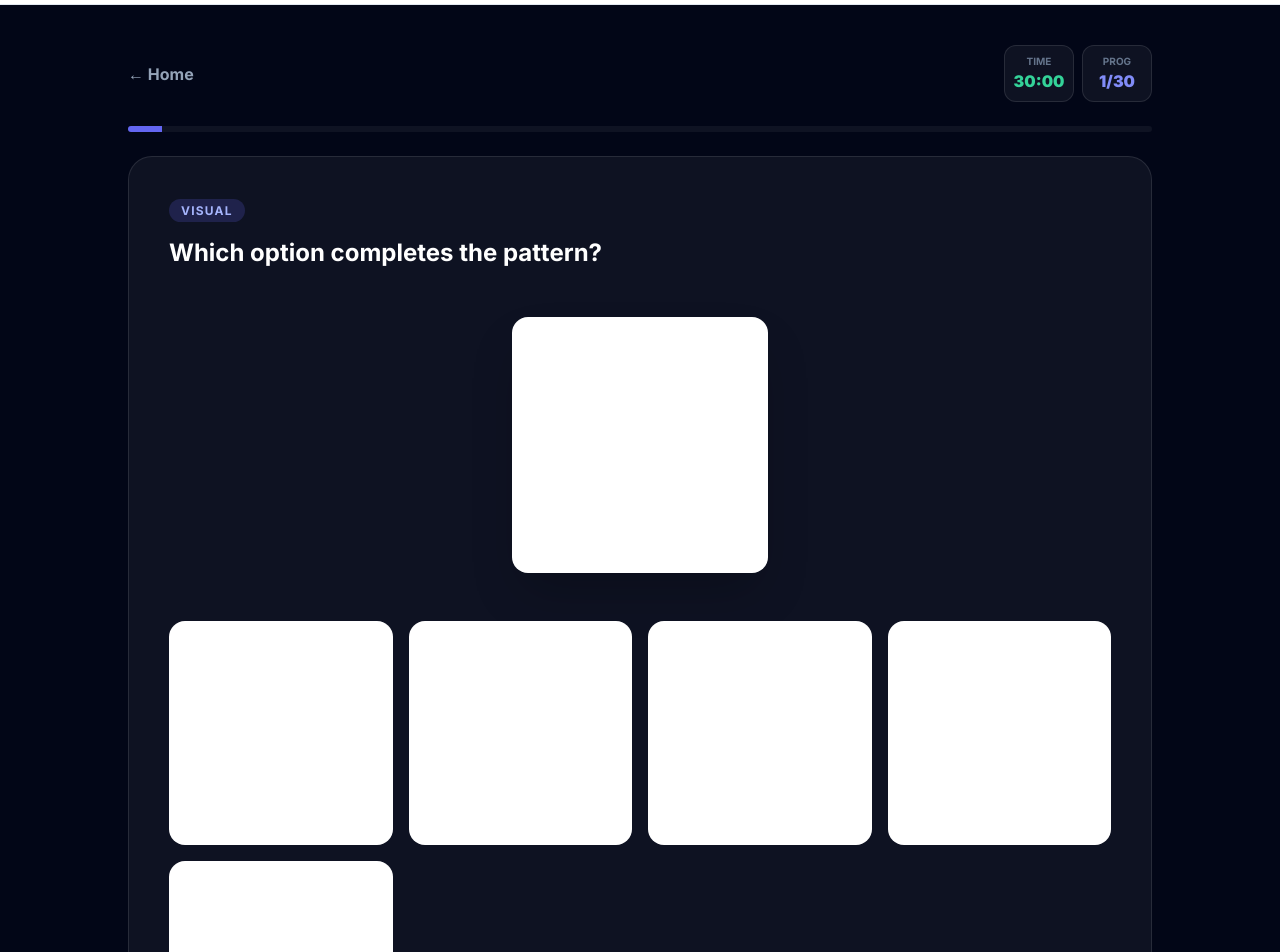
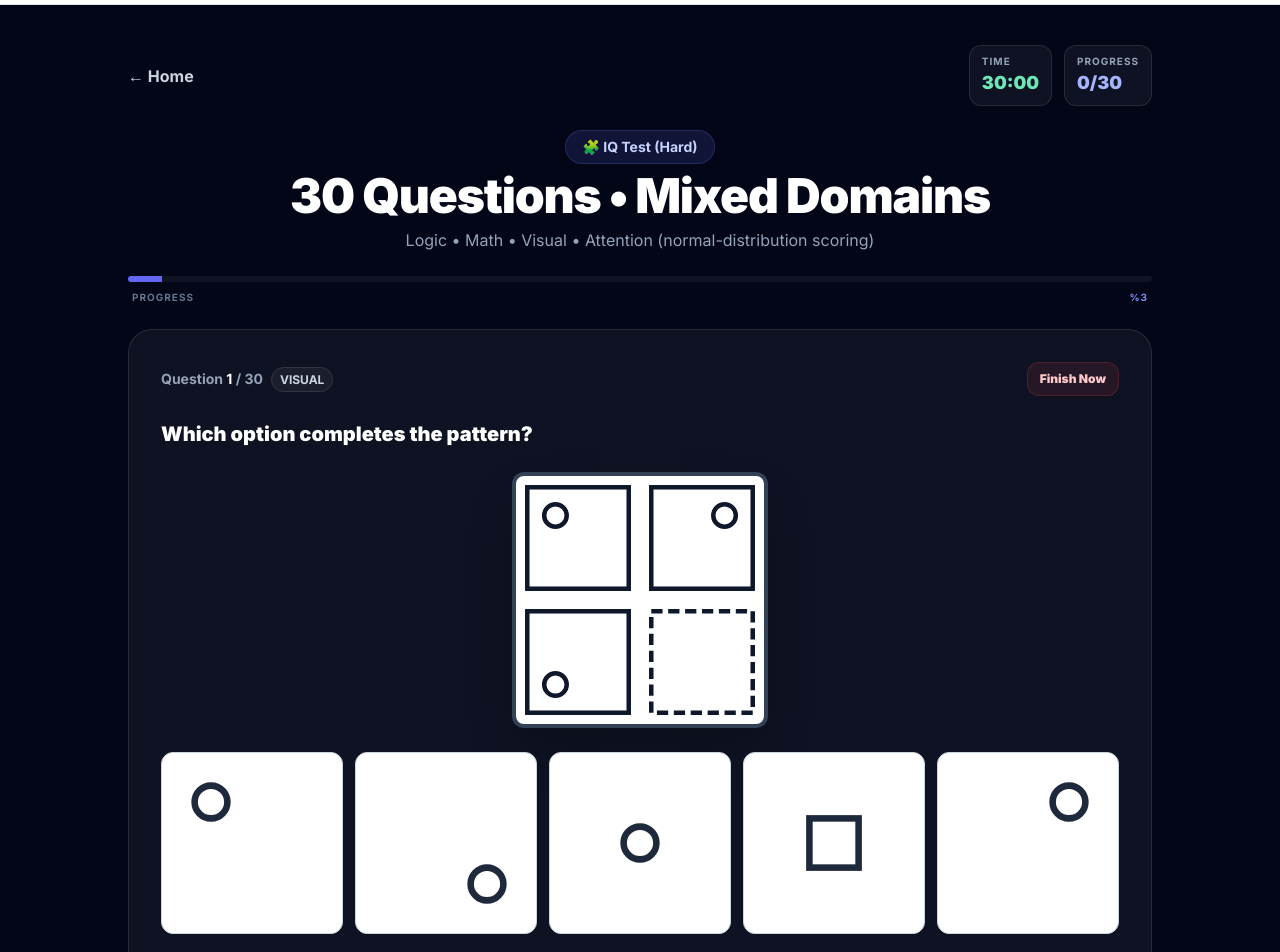
Before and after one commit to kuarkcoin/testdunya, a Next.js app: page /iq-test in a window 1280 px wide. Shown: the part 60-1012 px from the top of the page. Built offline with nearby package versions, Linux system fonts and the light colour scheme.

Commit message:
Update page.tsx

```diff
--- a/app/iq-test/page.tsx
+++ b/app/iq-test/page.tsx
@@ -8,17 +8,70 @@ import SvgRenderer, { SvgData } from '../components/SvgRenderer';
 import { questions } from '../data/questions';
 
 // -------------------- TİP TANIMLAMALARI --------------------
+
 type Domain = 'logic' | 'math' | 'visual' | 'attention';
-type IQQuestion = any;
-type AnswerState = { selected: number | null; correct: boolean | null; };
+
+type IQQuestion =
+  | {
+      id: string;
+      domain: Domain;
+      type: 'sequence' | 'analogy' | 'word-problem' | 'odd-one-out-text' | 'counting' | 'logic-puzzle';
+      prompt: string;
+      optionsText: string[];
+      correct: number;
+    }
+  | {
+      id: string;
+      domain: Domain;
+      type: 'grid-missing';
+      prompt: string;
+      grid: string[];
+      options: string[][];
+      correct: number;
+    }
+  | {
+      id: string;
+      domain: Domain;
+      type: 'grid-odd-one-out';
+      prompt: string;
+      options: string[][];
+      correct: number;
+    }
+  | {
+      id: string;
+      domain: Domain;
+      type: 'visual-matrix' | 'visual-matrix-2x2' | 'visual-matrix-3x3';
+      prompt: string;
+      questionSvg: SvgData;
+      options: { svg: SvgData }[];
+      correct: number;
+    };
+
+type AnswerState = {
+  selected: number | null;
+  correct: boolean | null;
+};
 
 // -------------------- YARDIMCI FONKSİYONLAR --------------------
-function clamp(n: number, a: number, b: number) { return Math.max(a, Math.min(b, n)); }
+
+function clamp(n: number, a: number, b: number) {
+  return Math.max(a, Math.min(b, n));
+}
+
+function normCdf(z: number) {
+  const t = 1 / (1 + 0.2316419 * Math.abs(z));
+  const d = 0.3989423 * Math.exp((-z * z) / 2);
+  let p = d * t * (0.3193815 + t * (-0.3565638 + t * (1.781478 + t * (-1.821256 + t * 1.330274))));
+  if (z > 0) p = 1 - p;
+  return p;
+}
+
 function useWindowSize() {
   const [size, setSize] = useState({ width: 0, height: 0 });
   useEffect(() => {
     function onResize() { setSize({ width: window.innerWidth, height: window.innerHeight }); }
-    onResize(); window.addEventListener('resize', onResize);
+    onResize();
+    window.addEventListener('resize', onResize);
     return () => window.removeEventListener('resize', onResize);
   }, []);
   return size;
@@ -28,7 +81,14 @@ function CellGrid({ grid }: { grid: string[] }) {
   return (
     <div className="inline-grid grid-cols-5 gap-1 p-3 rounded-2xl bg-white/5 border border-white/10">
       {grid.join('').split('').map((ch, i) => (
-        <div key={i} className={`w-5 h-5 rounded-md border ${ch === '#' ? 'bg-indigo-400/80 border-indigo-200/40 shadow-[0_0_10px_rgba(99,102,241,0.35)]' : 'bg-slate-900/60 border-white/10'}`} />
+        <div
+          key={i}
+          className={`w-5 h-5 rounded-md border ${
+            ch === '#'
+              ? 'bg-indigo-400/80 border-indigo-200/40 shadow-[0_0_10px_rgba(99,102,241,0.35)]'
+              : 'bg-slate-900/60 border-white/10'
+          }`}
+        />
       ))}
     </div>
   );
@@ -44,19 +104,27 @@ function getBadge(iq: number) {
 }
 
 // -------------------- ANA BİLEŞEN --------------------
+
 export default function IQTestPage() {
   const data = questions as unknown as IQQuestion[];
+
   const [idx, setIdx] = useState(0);
   const [answers, setAnswers] = useState<Record<string, AnswerState>>({});
-  const [timeLeft, setTimeLeft] = useState(30 * 60);
+
+  const TOTAL_TIME = 30 * 60;
+  const [timeLeft, setTimeLeft] = useState(TOTAL_TIME);
   const [started, setStarted] = useState(false);
   const [finished, setFinished] = useState(false);
-  const { width, height } = useWindowSize();
 
   // Soruya odaklanmak için Ref
   const questionAreaRef = useRef<HTMLDivElement>(null);
 
-  // ✅ SCROLL FIX: "Yukarı fırlama" sorununu çözen geliştirilmiş mantık
+  const total = data.length || 20;
+  const q = data[idx];
+
+  const { width, height } = useWindowSize();
+
+  // ✅ SCROLL FIX: Soru değiştiğinde tam olarak soru alanına (gecikmeli ve ofsetli) kaydırır
   useEffect(() => {
     if (!finished && questionAreaRef.current) {
       const timer = setTimeout(() => {
@@ -64,127 +132,270 @@ export default function IQTestPage() {
           behavior: 'smooth',
           block: 'start',
         });
-        // Ofset: Başlığın tepesine yapışmaması için 100px yukarıda durdurur
-        if (window.scrollY > 100) {
-            window.scrollBy(0, -110);
+
+        // Header'a çok yapışmaması için 100px pay bırakır
+        const scrolledY = window.scrollY;
+        if (scrolledY > 50) {
+           window.scrollBy(0, -100);
         }
-      }, 100); // 100ms gecikme render çakışmasını önler
+      }, 100);
       return () => clearTimeout(timer);
     }
   }, [idx, finished]);
 
+  // Zaman sayacı
   useEffect(() => {
     if (!started || finished) return;
-    if (timeLeft <= 0) { setFinished(true); return; }
+    if (timeLeft <= 0) {
+      setFinished(true);
+      return;
+    }
     const t = setInterval(() => setTimeLeft((p) => p - 1), 1000);
     return () => clearInterval(t);
   }, [started, finished, timeLeft]);
 
-  const q = data[idx];
-  const total = data.length;
   const answeredCount = useMemo(() => Object.values(answers).filter((a) => a.selected !== null).length, [answers]);
 
   const selectAnswer = (choiceIndex: number) => {
     if (!q || finished || timeLeft <= 0) return;
     setStarted(true);
-    const answerKey = q.id ? String(q.id) : String(idx);
-    setAnswers(prev => ({ ...prev, [answerKey]: { selected: choiceIndex, correct: choiceIndex === Number(q.correct) } }));
+
+    const answerKey = (q as any)?.id ? String((q as any).id) : String(idx);
+    const correctIndex = Number((q as any).correct);
+    const isCorrect = choiceIndex === correctIndex;
+
+    setAnswers((prev) => ({
+      ...prev,
+      [answerKey]: { selected: choiceIndex, correct: isCorrect },
+    }));
   };
 
-  const next = () => setIdx(p => clamp(p + 1, 0, total - 1));
-  const prev = () => setIdx(p => clamp(p - 1, 0, total - 1));
+  const next = () => setIdx((p) => clamp(p + 1, 0, (data.length || 1) - 1));
+  const prev = () => setIdx((p) => clamp(p - 1, 0, (data.length || 1) - 1));
+  const finishNow = () => setFinished(true);
 
   const scorePack = useMemo(() => {
+    const domainMax: Record<Domain, number> = { logic: 0, math: 0, visual: 0, attention: 0 };
+    const domainGot: Record<Domain, number> = { logic: 0, math: 0, visual: 0, attention: 0 };
+
     let totalCorrect = 0;
+    let totalAnswered = 0;
     let weightedCorrect = 0;
     let weightedTotal = 0;
+
     const ADV_COUNT = Math.min(12, data.length);
-    const advStart = data.length - ADV_COUNT;
+    const advStartIndex = Math.max(0, data.length - ADV_COUNT);
+    let advCorrect = 0;
+    let advAnswered = 0;
 
-    data.forEach((qq, i) => {
-        const key = qq.id ? String(qq.id) : String(i);
+    const W_BASE = 1.0;
+    const W_ADV = 1.35;
+
+    for (let i = 0; i < data.length; i++) {
+      const qq = data[i];
+      domainMax[qq.domain] += 1;
+
+      const key = (qq as any)?.id ? String((qq as any).id) : String(i);
       const a = answers[key];
-        const w = i >= advStart ? 1.35 : 1.0;
+
+      const isAdv = i >= advStartIndex;
+      const w = isAdv ? W_ADV : W_BASE;
       weightedTotal += w;
-        if (a?.correct) {
+
+      if (a?.selected !== null && a?.selected !== undefined) {
+        totalAnswered += 1;
+        if (isAdv) advAnswered += 1;
+        if (a.correct) {
           totalCorrect += 1;
+          domainGot[qq.domain] += 1;
           weightedCorrect += w;
+          if (isAdv) advCorrect += 1;
         }
-    });
+      }
+    }
 
-    const perf = clamp((weightedCorrect / weightedTotal) + 0.05, 0, 1);
-    const iq = clamp(Math.round(100 + ((perf - 0.55) / 0.18) * 15) + 3, 70, 160);
-    return { gameIQ: iq, badge: getBadge(iq), totalCorrect, totalQ: total, usedSeconds: (30*60) - timeLeft };
-  }, [answers, data, timeLeft]);
+    const totalQ = data.length || 20;
+    const acc = totalQ > 0 ? totalCorrect / totalQ : 0;
+    const wAcc = weightedTotal > 0 ? weightedCorrect / weightedTotal : 0;
 
-  const mmss = (s: number) => `${Math.floor(s / 60)}:${String(s % 60).padStart(2, '0')}`;
+    const timeRatio = started ? clamp(timeLeft / TOTAL_TIME, 0, 1) : 0;
+    const timeBonus = Math.pow(timeRatio, 0.65);
+
+    const MU = 0.55;
+    const SIGMA = 0.18;
+    const perf = clamp(wAcc + 0.05 * timeBonus, 0, 1);
+    const z = (perf - MU) / SIGMA;
+
+    let iq = Math.round(100 + z * 15) + 3;
+    const completed = totalAnswered === totalQ;
+    const advRate = advAnswered > 0 ? advCorrect / advAnswered : 0;
+    const eliteRun = completed && advAnswered === ADV_COUNT && advRate >= 0.8;
+
+    if (eliteRun) iq += 2;
+    if (totalCorrect === totalQ && totalQ >= 20) iq += 6;
+
+    const gameIQ = clamp(iq, 70, 160);
+    const badge = getBadge(gameIQ);
+
+    return {
+      domainMax, domainGot, totalCorrect, totalAnswered, totalQ, gameIQ, badge,
+      accuracyPct: Math.round(acc * 100),
+      weightedPct: Math.round(wAcc * 100),
+      completionPct: Math.round((totalAnswered / totalQ) * 100),
+      usedSeconds: clamp(TOTAL_TIME - timeLeft, 0, TOTAL_TIME),
+      timeLeft, eliteRun, advCorrect, advAnswered,
+      advRatePct: Math.round(advRate * 100)
+    };
+  }, [answers, data, started, timeLeft]);
+
+  const showConfetti = finished && scorePack.gameIQ >= 145;
+  const confettiPieces = scorePack.gameIQ >= 155 ? 520 : 320;
+
+  const mmss = (s: number) => {
+    const m = Math.floor(s / 60);
+    const r = s % 60;
+    return `${m}:${String(r).padStart(2, '0')}`;
+  };
 
   return (
-    <main className="min-h-screen bg-slate-950 text-white px-4 py-10 scroll-smooth">
-      {finished && scorePack.gameIQ >= 145 && <ReactConfetti width={width} height={height} recycle={false} />}
+    <>
+      {showConfetti && (
+        <ReactConfetti width={width} height={height} numberOfPieces={confettiPieces} gravity={0.25} recycle={false} />
+      )}
 
+      <main className="min-h-screen bg-slate-950 text-white px-4 py-10">
         <div className="max-w-5xl mx-auto space-y-6">
-        {/* Üst Bar */}
-        <div className="flex items-center justify-between">
-          <Link href="/" className="font-bold text-slate-400 hover:text-white">← Home</Link>
-          <div className="flex gap-2">
-            <div className="bg-white/5 border border-white/10 p-2 rounded-xl text-center min-w-[70px]">
-              <div className="text-[10px] text-slate-500 font-bold uppercase">Time</div>
-              <div className="text-emerald-400 font-black">{mmss(timeLeft)}</div>
+          <div className="flex items-center justify-between gap-3">
+            <Link href="/" className="text-slate-300 hover:text-white font-bold">← Home</Link>
+            <div className="flex items-center gap-3">
+              <div className={`px-3 py-2 rounded-xl border ${timeLeft <= 60 ? 'bg-red-500/10 border-red-500/20' : 'bg-white/5 border-white/10'}`}>
+                <div className="text-[10px] uppercase tracking-widest text-slate-400 font-bold">Time</div>
+                <div className={`text-lg font-black ${timeLeft <= 60 ? 'text-red-300' : 'text-emerald-300'}`}>{mmss(Math.max(0, timeLeft))}</div>
               </div>
-            <div className="bg-white/5 border border-white/10 p-2 rounded-xl text-center min-w-[70px]">
-              <div className="text-[10px] text-slate-500 font-bold uppercase">Prog</div>
-              <div className="text-indigo-400 font-black">{idx + 1}/{total}</div>
+              <div className="px-3 py-2 rounded-xl bg-white/5 border border-white/10">
+                <div className="text-[10px] uppercase tracking-widest text-slate-400 font-bold">Progress</div>
+                <div className="text-lg font-black text-indigo-300">{answeredCount}/{total}</div>
               </div>
             </div>
           </div>
 
-        {/* Progress Bar */}
+          <header className="text-center space-y-2">
+            <div className="inline-flex items-center gap-2 px-4 py-1.5 rounded-full bg-indigo-500/15 border border-indigo-400/20 text-indigo-200 text-sm font-bold">🧩 IQ Test (Hard)</div>
+            <h1 className="text-3xl md:text-5xl font-black tracking-tight">{total} Questions • Mixed Domains</h1>
+            <p className="text-slate-400">Logic • Math • Visual • Attention (normal-distribution scoring)</p>
+          </header>
+
+          {/* ✅ PROGRESS BAR */}
           {!finished && (
+            <div className="max-w-5xl mx-auto mb-4">
               <div className="w-full h-1.5 bg-white/5 rounded-full overflow-hidden">
-            <div className="h-full bg-indigo-500 transition-all duration-500" style={{ width: `${((idx + 1) / total) * 100}%` }} />
+                <div
+                  className="h-full bg-indigo-500 transition-all duration-500 ease-out"
+                  style={{ width: `${((idx + 1) / total) * 100}%` }}
+                />
+              </div>
+              <div className="flex justify-between mt-2 px-1">
+                <span className="text-[10px] text-slate-500 font-bold uppercase tracking-widest">Progress</span>
+                <span className="text-[10px] text-indigo-400 font-bold tracking-widest">%{Math.round(((idx + 1) / total) * 100)}</span>
+              </div>
             </div>
           )}
 
           {finished ? (
-          <div className="bg-white/5 border border-white/10 p-8 rounded-3xl text-center space-y-6">
-            <h2 className="text-3xl font-black text-emerald-300">Test Finished!</h2>
-            <div className="text-6xl font-black">{scorePack.gameIQ} <span className="text-2xl text-slate-500">IQ</span></div>
-            <div className={`inline-block px-4 py-2 rounded-full border ${scorePack.badge.style} font-bold`}>{scorePack.badge.emoji} {scorePack.badge.label}</div>
-            <div className="text-slate-400">Correct: {scorePack.totalCorrect} / {scorePack.totalQ}</div>
-            <button onClick={() => window.location.reload()} className="w-full py-4 bg-indigo-600 rounded-2xl font-black">Try Again</button>
+            <section className="rounded-3xl bg-white/5 border border-white/10 p-6 md:p-8 space-y-6">
+              <div className="text-center space-y-3">
+                <div className="text-2xl md:text-3xl font-black text-emerald-200">✅ Test Completed</div>
+                <div className="flex items-center justify-center gap-2 flex-wrap">
+                  <div className={`inline-flex items-center gap-2 px-3 py-1.5 rounded-full border ${scorePack.badge.style}`}>
+                    <span className="text-base">{scorePack.badge.emoji}</span>
+                    <span className="text-xs font-black tracking-widest">{scorePack.badge.label}</span>
                   </div>
-        ) : (
-          <div ref={questionAreaRef} className="bg-white/5 border border-white/10 p-6 md:p-10 rounded-3xl space-y-8 transition-all">
-            <div className="space-y-4">
-              <span className="px-3 py-1 rounded-full bg-indigo-500/20 text-indigo-300 text-xs font-bold uppercase tracking-widest">{q?.domain}</span>
-              <h3 className="text-xl md:text-2xl font-bold leading-tight">{q?.prompt}</h3>
+                  {scorePack.eliteRun && (
+                    <div className="inline-flex items-center gap-2 px-3 py-1.5 rounded-full border bg-fuchsia-500/15 border-fuchsia-400/25 text-fuchsia-200">
+                      <span className="text-base">🚀</span>
+                      <span className="text-xs font-black tracking-widest">ELITE RUN</span>
+                    </div>
+                  )}
+                </div>
+                <div className="text-slate-300">
+                  Correct: <span className="font-black text-white">{scorePack.totalCorrect}/{scorePack.totalQ}</span> • Estimated IQ:{' '}
+                  <span className={`font-black text-3xl md:text-4xl align-middle ${scorePack.gameIQ >= 145 ? 'text-emerald-300 drop-shadow-[0_0_12px_rgba(16,185,129,0.6)]' : 'text-indigo-200'}`}>
+                    {scorePack.gameIQ}
+                  </span>
+                </div>
+                <div className="text-sm text-slate-400">
+                   Accuracy: <span className="font-black text-white">{scorePack.accuracyPct}%</span> • Weighted: <span className="font-black text-white">{scorePack.weightedPct}%</span> • Answered: <span className="font-black text-white">{scorePack.totalAnswered}</span> • Time used: <span className="font-black text-white">{mmss(scorePack.usedSeconds)}</span>
+                </div>
               </div>
 
-            <div className="flex justify-center py-4">
-               {q?.questionSvg ? (
-                 <div className="w-64 h-64 bg-white rounded-2xl p-4 shadow-2xl"><SvgRenderer data={q.questionSvg} /></div>
-               ) : q?.grid ? <CellGrid grid={q.grid} /> : null}
+              <div className="grid md:grid-cols-4 gap-3">
+                {(['logic', 'math', 'visual', 'attention'] as Domain[]).map((d) => (
+                  <div key={d} className="rounded-2xl bg-slate-900/50 border border-white/10 p-4">
+                    <div className="text-xs uppercase tracking-widest text-slate-400 font-bold">{d}</div>
+                    <div className="text-2xl font-black text-white mt-1">{scorePack.domainGot[d]}/{scorePack.domainMax[d] || 1}</div>
+                    <div className="text-sm text-slate-300">{Math.round((scorePack.domainGot[d] / (scorePack.domainMax[d] || 1)) * 100)}%</div>
                   </div>
-
-            <div className={`grid gap-4 ${q?.questionSvg ? 'grid-cols-2 md:grid-cols-4' : 'grid-cols-1 md:grid-cols-2'}`}>
-              {q?.optionsText?.map((opt: string, i: number) => (
-                <button key={i} onClick={() => selectAnswer(i)} className={`p-4 rounded-2xl border-2 text-left transition-all ${answers[q.id || idx]?.selected === i ? 'border-indigo-500 bg-indigo-500/20' : 'border-white/5 bg-white/5 hover:border-white/20'}`}>{opt}</button>
-              ))}
-              {q?.options?.map((opt: any, i: number) => (
-                <button key={i} onClick={() => selectAnswer(i)} className={`p-2 rounded-2xl border-4 transition-all flex items-center justify-center bg-white ${answers[q.id || idx]?.selected === i ? 'border-indigo-500 scale-105 shadow-xl' : 'border-transparent'}`}>
-                  {opt.svg ? <SvgRenderer data={opt.svg} /> : <CellGrid grid={opt} />}
-                </button>
                 ))}
               </div>
 
-            <div className="flex justify-between items-center pt-8 border-t border-white/10">
-              <button onClick={prev} disabled={idx === 0} className="px-8 py-3 rounded-xl bg-slate-800 font-bold disabled:opacity-20">Back</button>
-              <button onClick={next} className="px-8 py-3 rounded-xl bg-indigo-600 font-black shadow-lg shadow-indigo-500/20 hover:scale-105 active:scale-95 transition-all">Next Question</button>
+              <div className="flex flex-col sm:flex-row gap-2">
+                <button onClick={() => { setIdx(0); setAnswers({}); setTimeLeft(TOTAL_TIME); setStarted(false); setFinished(false); }} className="flex-1 py-3 rounded-2xl font-black bg-indigo-600 hover:bg-indigo-500">Restart</button>
+                <Link href="/" className="sm:w-56 py-3 rounded-2xl font-black bg-slate-800 hover:bg-slate-700 text-center">Back Home →</Link>
+              </div>
+            </section>
+          ) : (
+            <section className="rounded-3xl bg-white/5 border border-white/10 p-6 md:p-8 space-y-6">
+              <div className="flex items-center justify-between gap-3">
+                <div className="text-sm text-slate-400 font-bold">
+                  Question <span className="text-white">{idx + 1}</span> / {total}
+                  {q && <span className="ml-2 text-xs px-2 py-1 rounded-full bg-white/5 border border-white/10 text-slate-300">{q.domain.toUpperCase()}</span>}
+                </div>
+                <button onClick={finishNow} className="text-xs font-black px-3 py-2 rounded-xl bg-red-500/10 border border-red-500/20 text-red-200 hover:bg-red-500/20">Finish Now</button>
+              </div>
+
+              {q ? (
+                /* ✅ SCROLL REF BURADA */
+                <div ref={questionAreaRef} className="space-y-6">
+                  <div className="text-lg md:text-xl font-black text-white">{q.prompt}</div>
+                  <div className="flex justify-center">
+                    {'questionSvg' in q ? (
+                      <div className="w-64 h-64 bg-white rounded-xl border-4 border-slate-700 shadow-2xl overflow-hidden text-slate-900 transition-transform hover:scale-[1.02]"><SvgRenderer data={q.questionSvg} /></div>
+                    ) : 'grid' in q && q.grid ? (
+                      <CellGrid grid={q.grid} />
+                    ) : null}
+                  </div>
+
+                  <div className={`grid gap-3 ${'questionSvg' in q ? 'grid-cols-2 sm:grid-cols-3 md:grid-cols-5' : 'grid-cols-1 md:grid-cols-2'}`}>
+                    {'optionsText' in q ? (
+                      q.optionsText.map((opt, i) => (
+                        <button key={i} onClick={() => selectAnswer(i)} className={`p-4 rounded-2xl border text-left font-bold transition-all ${answers[q.id || String(idx)]?.selected === i ? 'bg-indigo-500/20 border-indigo-300/30' : 'bg-slate-950/40 border-white/10 hover:bg-white/5'}`}>{opt}</button>
+                      ))
+                    ) : 'questionSvg' in q ? (
+                      q.options.map((opt, i) => (
+                        <button key={i} onClick={() => selectAnswer(i)} className={`aspect-square p-2 rounded-xl border transition-all flex items-center justify-center bg-white text-slate-800 relative ${answers[q.id || String(idx)]?.selected === i ? 'ring-4 ring-indigo-500 border-indigo-600 scale-105 z-10' : 'border-slate-300 hover:border-indigo-400 hover:shadow-lg hover:-translate-y-1'}`}>
+                          <SvgRenderer data={opt.svg} />
+                          {answers[q.id || String(idx)]?.selected === i && <div className="absolute top-1 right-1 bg-indigo-600 text-white text-[10px] font-bold px-1.5 py-0.5 rounded-full shadow-sm">✓</div>}
+                        </button>
+                      ))
+                    ) : (
+                      q.options.map((gridOpt, i) => (
+                        <button key={i} onClick={() => selectAnswer(i)} className={`p-3 rounded-2xl border transition-all text-left ${answers[q.id || String(idx)]?.selected === i ? 'bg-indigo-500/20 border-indigo-300/30' : 'bg-slate-950/40 border-white/10 hover:bg-white/5'}`}><div className="text-xs uppercase tracking-widest text-slate-400 font-bold mb-2">Option {String.fromCharCode(65 + i)}</div><CellGrid grid={gridOpt} /></button>
+                      ))
+                    )}
+                  </div>
+
+                  <div className="flex items-center justify-between pt-4 border-t border-white/5 mt-6">
+                    <button onClick={prev} className="px-6 py-3 rounded-2xl font-black bg-slate-800 hover:bg-slate-700 disabled:opacity-40 transition-colors" disabled={idx === 0}>← Prev</button>
+                    <button onClick={next} className="px-6 py-3 rounded-2xl font-black bg-indigo-600 hover:bg-indigo-500 disabled:opacity-40 transition-colors shadow-lg shadow-indigo-900/20" disabled={idx >= total - 1}>Next →</button>
                   </div>
                 </div>
+              ) : (
+                <div className="text-center text-slate-400 font-bold py-10">No question found.</div>
+              )}
+            </section>
           )}
         </div>
       </main>
+    </>
   );
 }
```
Lines whose indentation alone changed are shown as unchanged.
